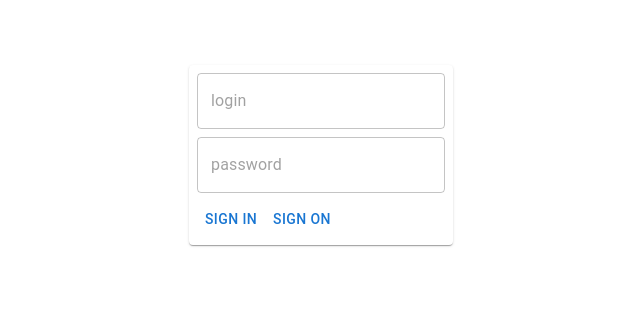
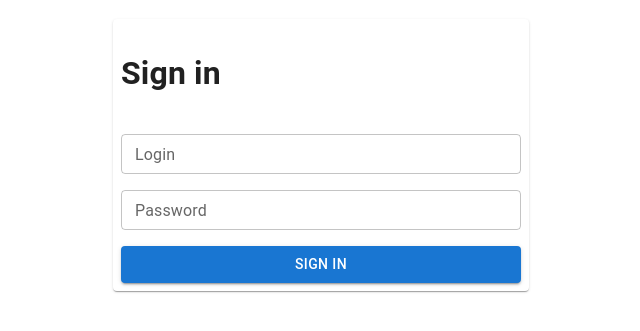
Before and after one commit to Leniorko/social-manger-frontend, a React (Vite) app: page /auth in a window 1280 px wide. Shown: the part 245-576 px from the top of the page, without its empty margins (319-959 px from the left). Built offline with nearby package versions, Linux system fonts and the light colour scheme.

Commit message:
Separated pages from components. Added formik. Sign in page styles

```diff
--- a/src/App.tsx
+++ b/src/App.tsx
@@ -1,16 +1,13 @@
-import { createTheme, CssBaseline, ThemeProvider } from '@mui/material';
+import { CssBaseline, ThemeProvider } from '@mui/material';
 import { Route, Routes } from 'react-router-dom';
 
-import AuthPage from './components/AuthPage';
-import IndexPage from './components/IndexPage';
-
-const theme = createTheme({
-  palette: {},
-});
+import AuthPage from './pages/AuthPage';
+import IndexPage from './pages/IndexPage';
+import { appTheme } from './utils/theme';
 
 export default function App(): JSX.Element {
   return (
-    <ThemeProvider theme={theme}>
+    <ThemeProvider theme={appTheme}>
       <CssBaseline />
       <Routes>
         <Route path="/" element={<IndexPage />} />
--- a/src/components/AuthPage/index.tsx
+++ /dev/null
@@ -1,31 +0,0 @@
-import { Box, Button, Container, Paper, TextField } from '@mui/material';
-
-export default function AuthPage(): JSX.Element {
-  return (
-    <Container
-      sx={{
-        height: '100vh',
-        display: 'flex',
-        alignItems: 'center',
-        justifyContent: 'center',
-      }}
-    >
-      <Paper
-        sx={{
-          width: 'fit-content',
-          padding: 1,
-          gap: 1,
-          display: 'flex',
-          flexDirection: 'column',
-        }}
-      >
-        <TextField placeholder="login" />
-        <TextField placeholder="password" />
-        <Box>
-          <Button>Sign in</Button>
-          <Button>Sign on</Button>
-        </Box>
-      </Paper>
-    </Container>
-  );
-}
--- /dev/null
+++ b/src/pages/AuthPage/index.tsx
@@ -0,0 +1,78 @@
+import { Box, Button, Container, Paper, TextField } from '@mui/material';
+import { useFormik } from 'formik';
+import { object, string } from 'yup';
+
+const validationSchema = object({
+  login: string().required('Login must be provided'),
+  password: string().required('Password must be provided'),
+});
+
+export default function AuthPage(): JSX.Element {
+  const formik = useFormik({
+    initialValues: {
+      login: '',
+      password: '',
+    },
+    validationSchema: validationSchema,
+    onSubmit: (values) => {
+      alert(JSON.stringify(values, null, 2));
+    },
+  });
+
+  return (
+    <Container
+      sx={{
+        height: '100vh',
+        display: 'flex',
+        alignItems: 'center',
+        justifyContent: 'center',
+      }}
+    >
+      <Paper
+        sx={{
+          width: 'fit-content',
+          padding: 1,
+        }}
+      >
+        <Box
+          component="form"
+          sx={{
+            display: 'flex',
+            width: 'clamp(100px, 80vw, 400px)',
+            flexDirection: 'column',
+            gap: 2,
+          }}
+          onSubmit={formik.handleSubmit}
+        >
+          <Box component="h1">Sign in</Box>
+          <TextField
+            name="login"
+            label="Login"
+            value={formik.values.login}
+            onChange={formik.handleChange}
+            onBlur={formik.handleBlur}
+            error={formik.touched.login && Boolean(formik.errors.login)}
+            helperText={formik.touched.login && formik.errors.login}
+          />
+          <TextField
+            name="password"
+            label="Password"
+            type="password"
+            value={formik.values.password}
+            onChange={formik.handleChange}
+            onBlur={formik.handleBlur}
+            error={formik.touched.password && Boolean(formik.errors.password)}
+            helperText={formik.touched.password && formik.errors.password}
+          />
+          <Button
+            type="submit"
+            variant="contained"
+            disabled={Boolean(formik.errors.login || formik.errors.password)}
+          >
+            Sign in
+          </Button>
+        </Box>
+      </Paper>
+    </Container>
+  );
+}
--- /dev/null
+++ b/src/utils/theme.ts
@@ -0,0 +1,15 @@
+/* eslint-disable @typescript-eslint/naming-convention */
+
+import { createTheme } from '@mui/material';
+// TODO: Fix eslint later
+
+export const appTheme = createTheme({
+  palette: {},
+  components: {
+    MuiTextField: {
+      defaultProps: {
+        size: 'small',
+      },
+    },
+  },
+});
```
Also changed, not shown: package.json (+7 -4 lines), .eslintrc.js, src/pages/IndexPage/index.tsx (renamed from src/components/IndexPage/index.tsx), 2 other files (tests, documents, lock files or other folders).
